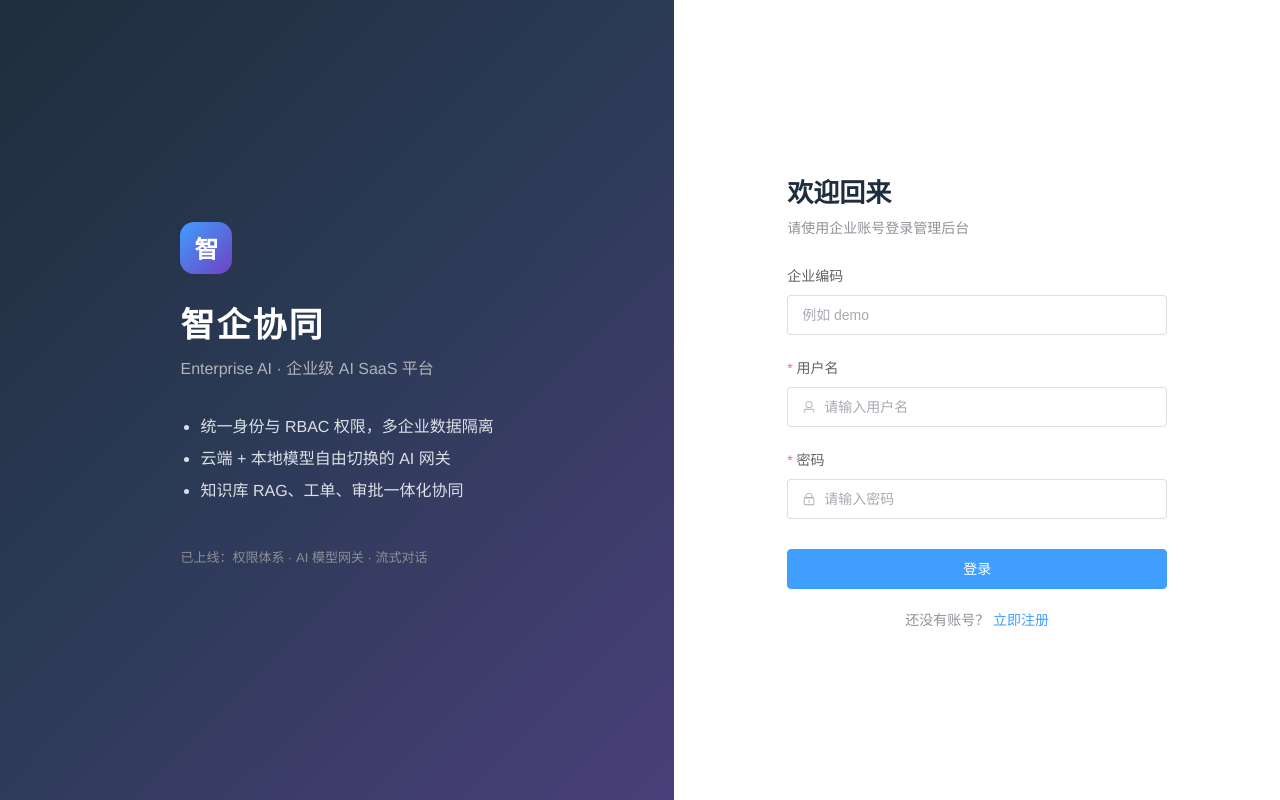
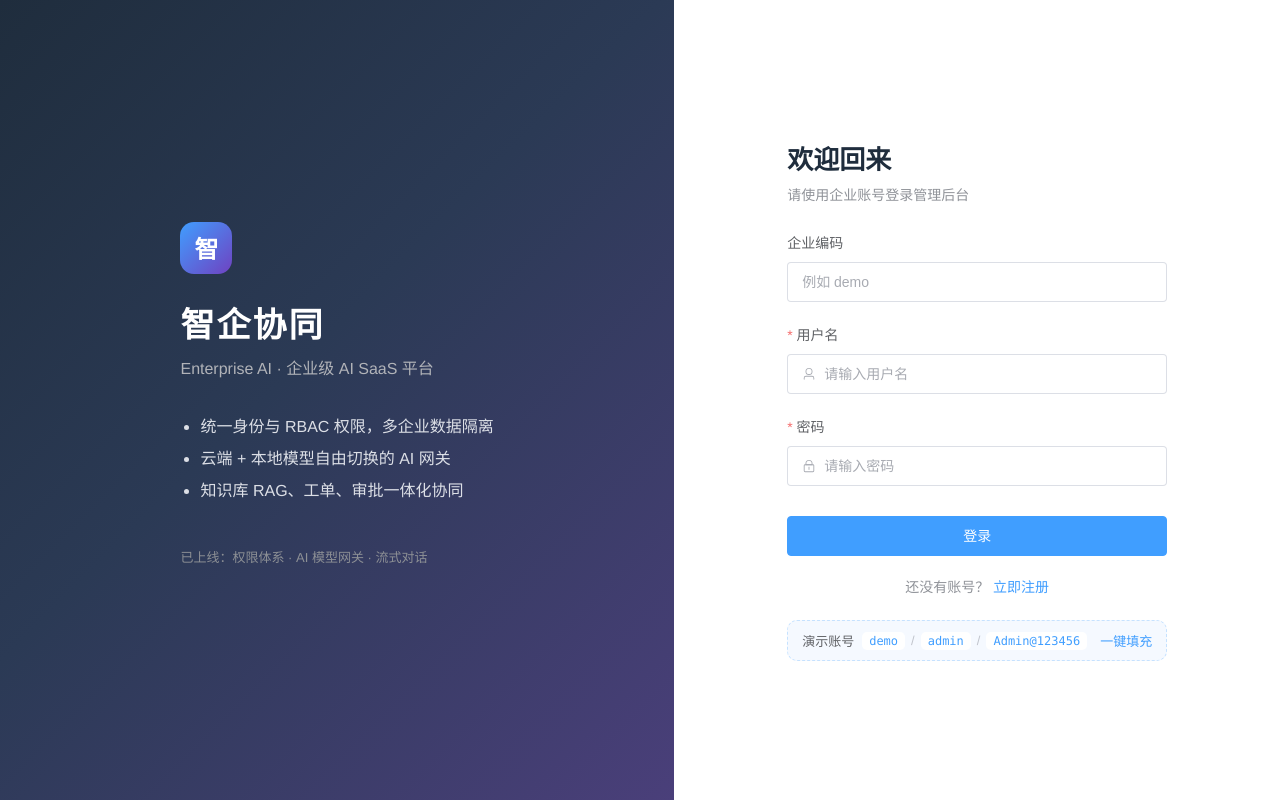
Before and after one commit to l05ty21/Enterprise-AI, a Vue app in the folder frontend/: page /login in a window 1280 px wide. Built offline with nearby package versions, Linux system fonts and the light colour scheme; no server answers.

Commit message:
feat(frontend): 登录页新增演示账号提示与一键填充
- 虚线框展示 企业编码/用户名/密码，右侧「一键填充」写入表单
- SHOW_DEMO_ACCOUNT 常量便于正式环境一键隐藏

```diff
--- a/frontend/src/views/LoginView.vue
+++ b/frontend/src/views/LoginView.vue
@@ -19,6 +19,22 @@ const form = reactive({
   username: '',
   password: '',
 })
+
+// 演示账号：课程演示用。上线给真实用户前把 SHOW_DEMO_ACCOUNT 改为 false 即可隐藏。
+const SHOW_DEMO_ACCOUNT = true
+const DEMO_ACCOUNT = {
+  organization_code: 'demo',
+  username: 'admin',
+  password: 'Admin@123456',
+}
+
+function fillDemo(): void {
+  form.organization_code = DEMO_ACCOUNT.organization_code
+  form.username = DEMO_ACCOUNT.username
+  form.password = DEMO_ACCOUNT.password
+  formRef.value?.clearValidate()
+  ElMessage.success('已填入演示账号，直接点登录即可')
+}
 
 const rules: FormRules = {
   username: [{ required: true, message: '请输入用户名', trigger: 'blur' }],
@@ -114,6 +130,18 @@ async function handleSubmit(): Promise<void> {
         <div class="switch-line">
           还没有账号？
           <router-link to="/register" class="switch-link">立即注册</router-link>
+        </div>
+
+        <div v-if="SHOW_DEMO_ACCOUNT" class="demo-box">
+          <span class="demo-label">演示账号</span>
+          <span class="demo-values">
+            <code>{{ DEMO_ACCOUNT.organization_code }}</code>
+            <span class="demo-sep">/</span>
+            <code>{{ DEMO_ACCOUNT.username }}</code>
+            <span class="demo-sep">/</span>
+            <code>{{ DEMO_ACCOUNT.password }}</code>
+          </span>
+          <button type="button" class="demo-fill" @click="fillDemo">一键填充</button>
         </div>
       </div>
     </section>
@@ -223,6 +251,58 @@ async function handleSubmit(): Promise<void> {
   text-decoration: underline;
 }
 
+.demo-box {
+  display: flex;
+  align-items: center;
+  gap: 8px;
+  margin-top: 24px;
+  padding: 10px 14px;
+  font-size: 13px;
+  background: #f5f9ff;
+  border: 1px dashed #c6e2ff;
+  border-radius: 10px;
+}
+
+.demo-label {
+  flex: none;
+  color: #606266;
+}
+
+.demo-values {
+  display: flex;
+  align-items: center;
+  gap: 6px;
+  min-width: 0;
+}
+
+.demo-values code {
+  padding: 2px 7px;
+  font-family: ui-monospace, SFMono-Regular, Menlo, monospace;
+  font-size: 12px;
+  color: #409eff;
+  background: #fff;
+  border-radius: 5px;
+}
+
+.demo-sep {
+  color: #c0c4cc;
+}
+
+.demo-fill {
+  flex: none;
+  margin-left: auto;
+  padding: 0;
+  font-size: 13px;
+  color: #409eff;
+  background: none;
+  border: none;
+  cursor: pointer;
+}
+
+.demo-fill:hover {
+  text-decoration: underline;
+}
+
 @media (max-width: 900px) {
   .login-brand {
     display: none;
```
